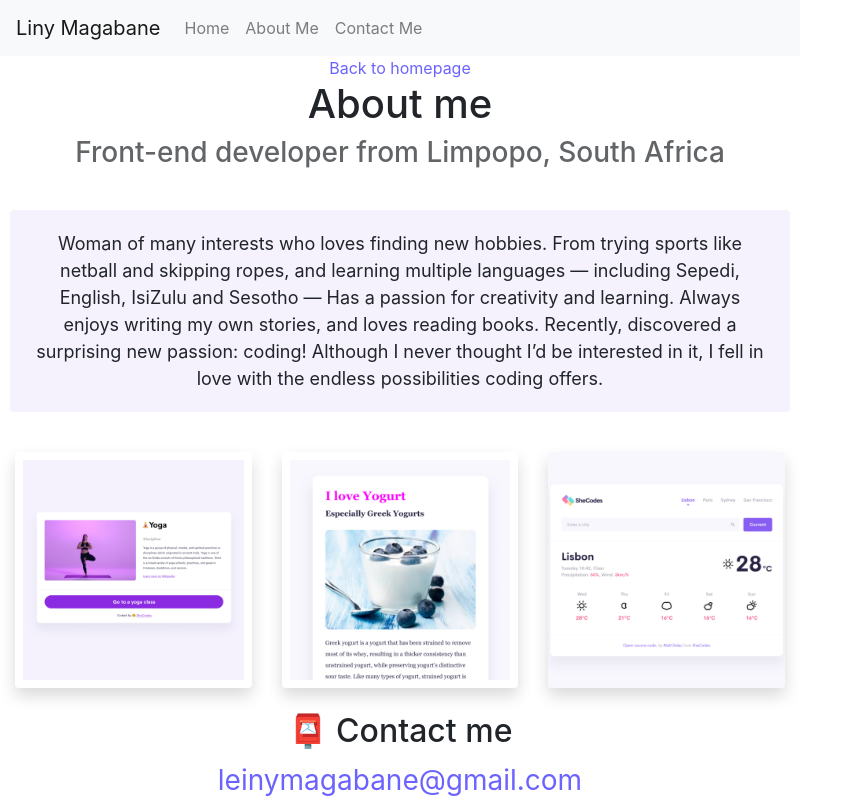
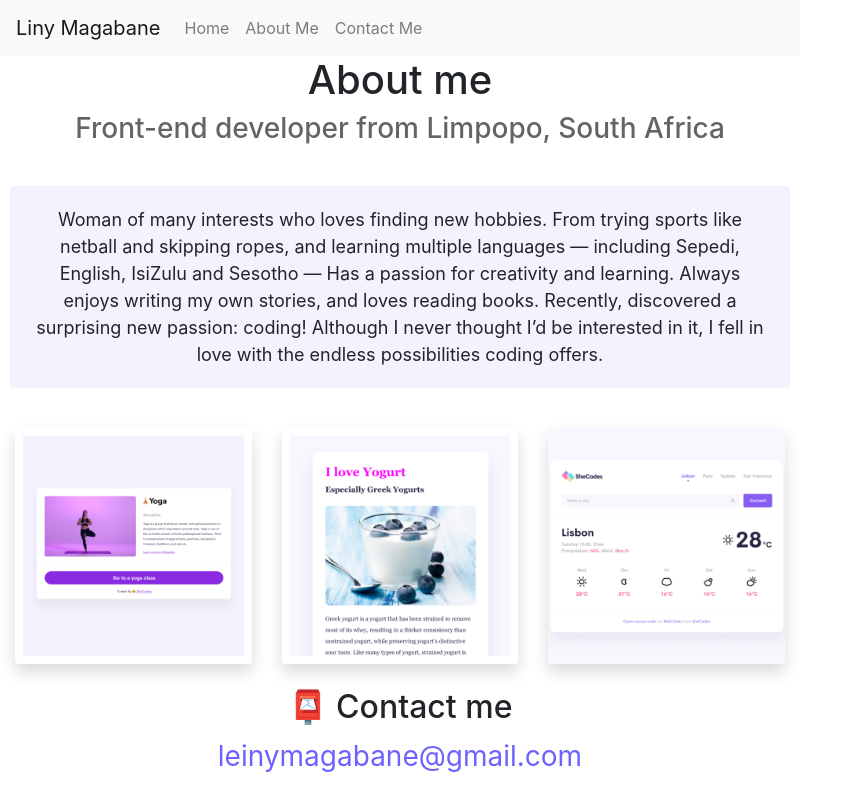
Before and after one commit to LinyMabase/Repsponsive-Homework-Week3, a website: page about.html in a window 1280 px wide. Shown: the whole page, without its empty margins (0-843 px from the left). Drawn offline with nearby package versions, Linux system fonts and the light colour scheme.

Commit message:
Update about.html

```diff
--- a/about.html
+++ b/about.html
@@ -44,7 +44,7 @@
         </ul>
       </div>
     </nav>
-    <a href="index.html" class="homepage-link" title="home">Back to homepage</a>
+
     <h1>About me</h1>
     <h3>Front-end developer from Limpopo, South Africa</h3>
     <div class="about-paragraphs">
```
